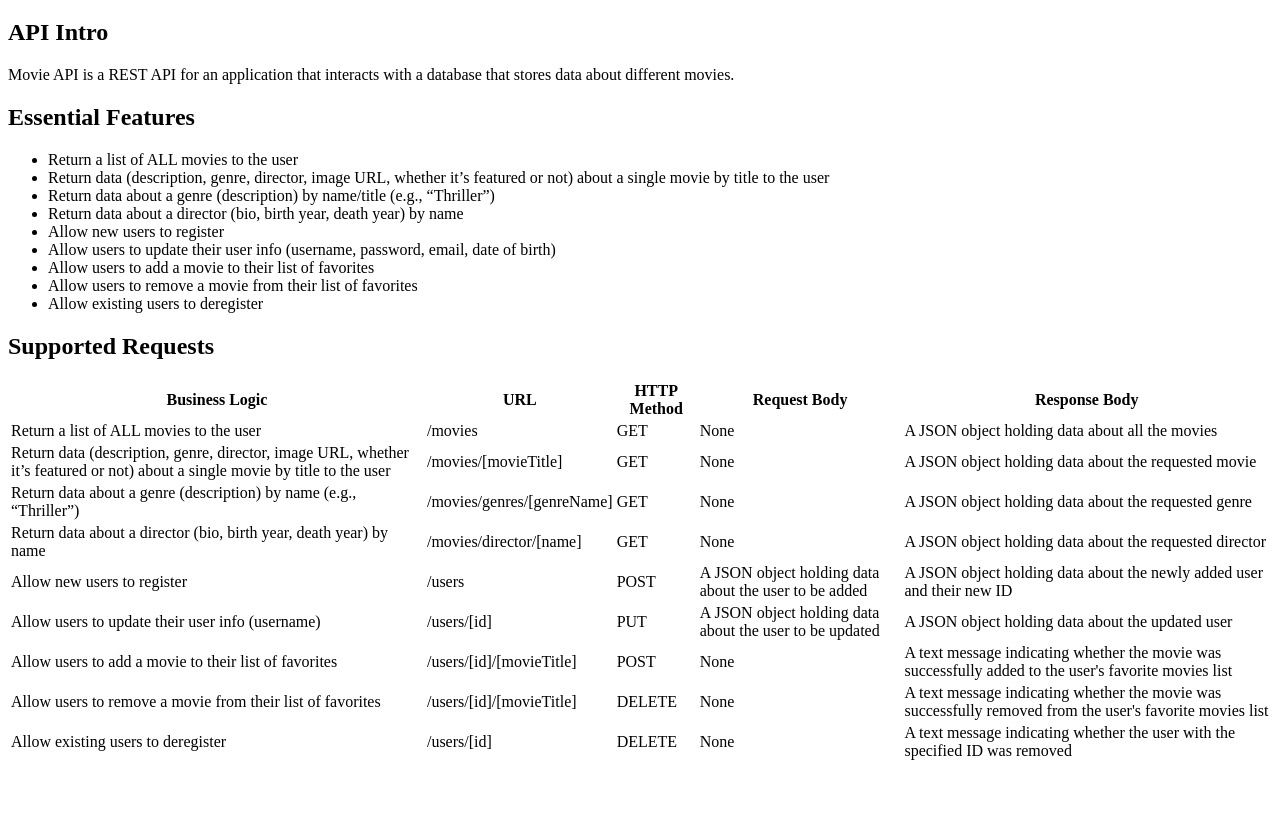
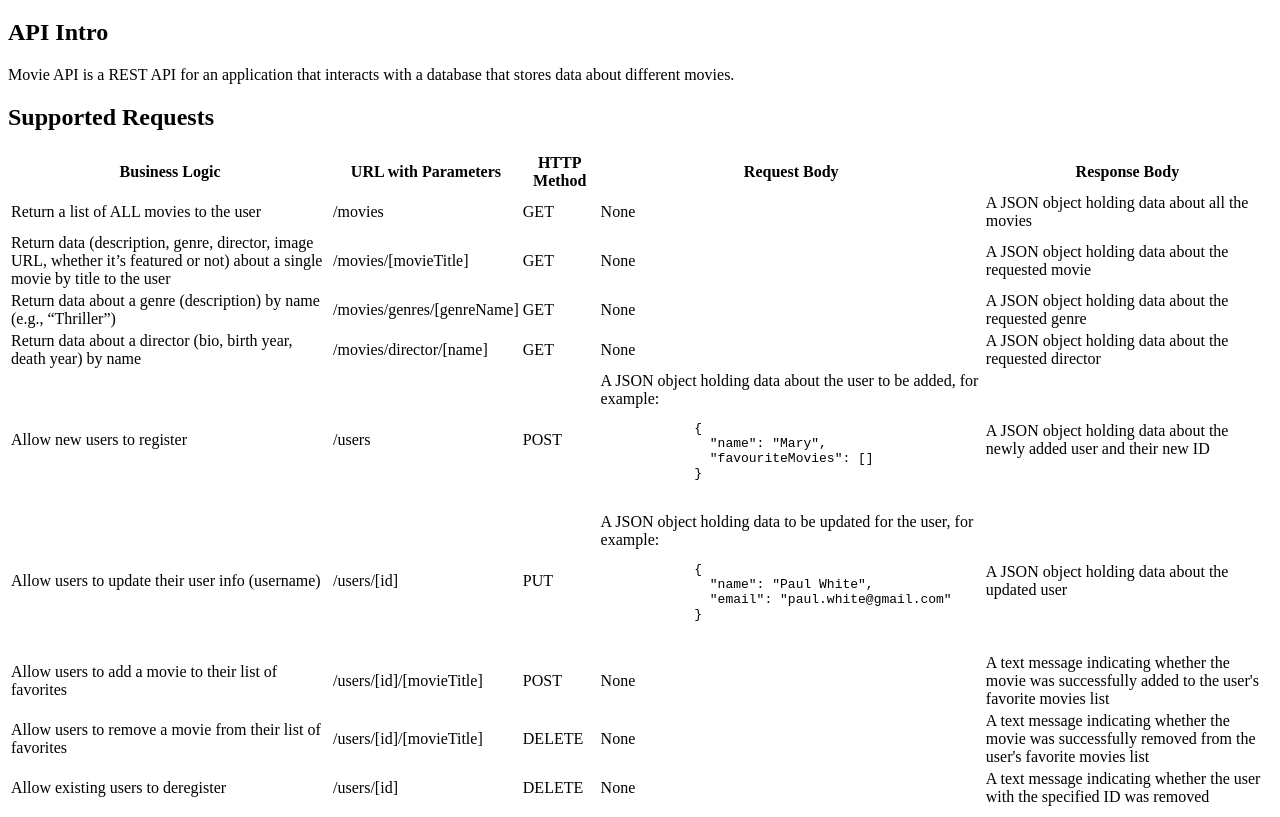
Before and after one commit to vdevhub/movie-api, a website: page public/documentation.html in a window 1280 px wide. Shown: the part 61-878 px from the top of the page. Before the commit the page ends 832 px from the top, so only its background shows below. Drawn offline with Linux system fonts and the light colour scheme.

Commit message:
Remove bullet points

```diff
--- a/public/documentation.html
+++ b/public/documentation.html
@@ -9,24 +9,12 @@
   <h1>Movie API Documentation</h1>
   <h2>API Intro</h2>
   <p>Movie API is a REST API for an application that interacts with a database that stores data about different movies.</p>
-  <h2>Essential Features</h2>
-  <ul>
-    <li>Return a list of ALL movies to the user</li>
-    <li>Return data (description, genre, director, image URL, whether it’s featured or not) about a single movie by title to the user</li>
-    <li>Return data about a genre (description) by name/title (e.g., “Thriller”)</li>
-    <li>Return data about a director (bio, birth year, death year) by name</li>
-    <li>Allow new users to register</li>
-    <li>Allow users to update their user info (username, password, email, date of birth)</li>
-    <li>Allow users to add a movie to their list of favorites</li>
-    <li>Allow users to remove a movie from their list of favorites</li>
-    <li>Allow existing users to deregister</li>
-  </ul>
   <h2>Supported Requests</h2>
   <table>
     <thead>
       <tr>
         <th>Business Logic</th>
-        <th>URL</th>
+        <th>URL with Parameters</th>
         <th>HTTP Method</th>
         <th>Request Body</th>
         <th>Response Body</th>
@@ -65,14 +53,32 @@
         <td>Allow new users to register</td>
         <td>/users</td>
         <td>POST</td>
-        <td>A JSON object holding data about the user to be added</td>
+        <td>A JSON object holding data about the user to be added, for example:
+          <code>
+            <pre>
+            {
+              "name": "Mary",
+              "favouriteMovies": []
+            }
+            </pre>
+          </code>
+        </td>
         <td>A JSON object holding data about the newly added user and their new ID</td>
       </tr>
       <tr>
         <td>Allow users to update their user info (username)</td>
         <td>/users/[id]</td>
         <td>PUT</td>
-        <td>A JSON object holding data about the user to be updated</td>
+        <td>A JSON object holding data to be updated for the user, for example:
+          <code>
+            <pre>
+            {
+              "name": "Paul White",
+              "email": "paul.white@gmail.com"
+            }
+            </pre>
+          </code>
+        </td>
         <td>A JSON object holding data about the updated user</td>
       </tr>
       <tr>
```
